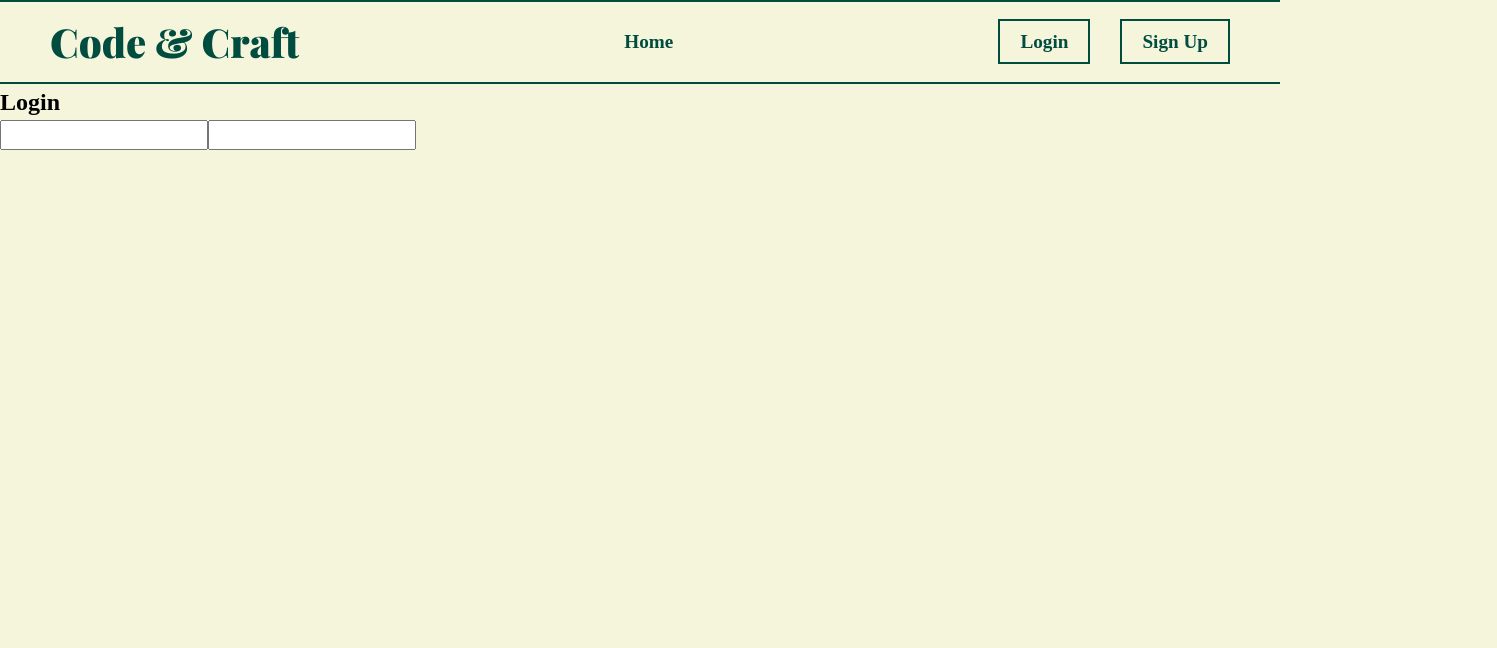
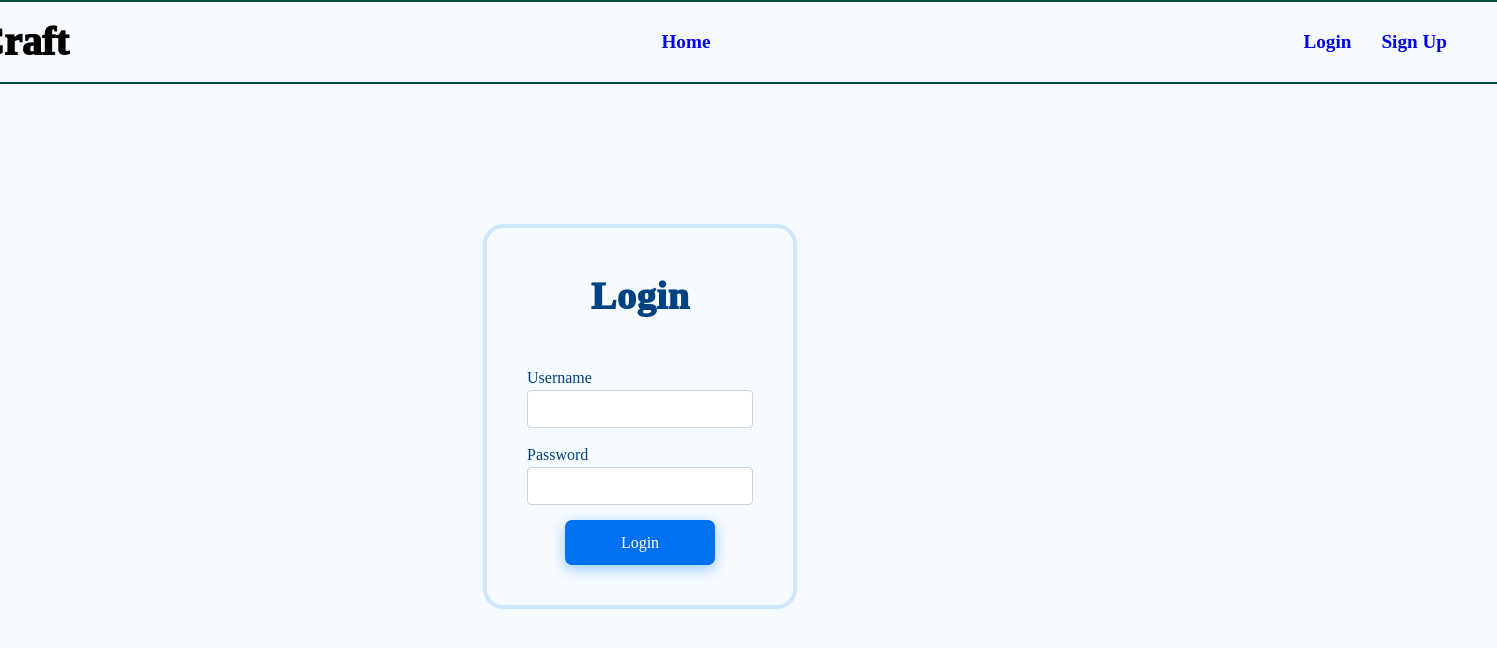
Before and after one commit to LaithAlnajjar/blog-platform, a React (Vite) app in the folder public-blog/: page /login in a window 1280 px wide. Shown: the top 648 px of the page, 1497 px wide, since content can reach past the window. Built offline with nearby package versions, Linux system fonts and the light colour scheme; a web font is replaced by a local one.

Commit message:
feat: Implement logging in

```diff
--- a/public-blog/src/components/Header.module.css
+++ b/public-blog/src/components/Header.module.css
@@ -1,6 +1,8 @@
+@import '../styles/colors.module.css';
+
 .header {
-  composes: primaryBg from './colors.module.css';
-  width: 100%;
+  background-color: var(--primary-bg);
+  min-width: 100vw;
   min-height: 10vh;
   display: flex;
   justify-content: space-between;
@@ -11,14 +13,11 @@
 }
 
 .blog-name {
-  composes: primaryText from './colors.module.css';
-  composes: primaryFont from './fonts.module.css';
   font-size: 2.5rem;
   font-weight: 1000;
 }
 
 .nav-list {
-  composes: primaryText from './colors.module.css';
   display: flex;
   justify-content: space-between;
   align-items: center;
@@ -26,8 +25,13 @@
   font-size: 1.2rem;
 }
 
+.nav-list > li > a:visited {
+  color: black;
+  font-weight: 600;
+  text-decoration: none;
+}
+
 .auth-list {
-  composes: primaryText from './colors.module.css';
   display: flex;
   justify-content: space-between;
   align-items: center;
@@ -38,11 +42,11 @@
 
 .link {
   font-weight: 600;
-  composes: primaryText from './colors.module.css';
   text-decoration: none;
 }
 
-.auth-list > li > .link {
+.auth-list > li > .link:visited {
+  color: black;
   padding: 10px 20px;
   border: 2px solid #004d40;
 }
--- a/public-blog/src/components/colors.module.css
+++ /dev/null
@@ -1,19 +0,0 @@
-.primaryBg {
-  background-color: #f5f5dc;
-}
-
-.secondaryBg {
-  background-color: #eae7dc;
-}
-
-.accent {
-  color: #1b1f3b;
-}
-
-.primaryText {
-  color: #004d40;
-}
-
-.secondaryText {
-  color: #e07a5f;
-}
--- /dev/null
+++ b/public-blog/src/context/AuthContext.jsx
@@ -0,0 +1,58 @@
+import { createContext, useContext, useState, useEffect } from 'react';
+import axios from 'axios';
+
+const AuthContext = createContext(null);
+
+const AuthProvider = ({ children }) => {
+  const [user, setUser] = useState(null);
+  const [token, setToken] = useState(null);
+
+  const storedUser = localStorage.getItem('user');
+  const storedToken = localStorage.getItem('token');
+
+  useEffect(() => {
+    if (storedUser && storedToken) {
+      setUser(JSON.parse(storedUser));
+      setToken(storedToken);
+    }
+  }, [storedUser, storedToken]);
+
+  const login = async (data) => {
+    try {
+      const { username, password } = data;
+      const response = await axios.post('http://localhost:3000/login', {
+        username,
+        password,
+      });
+      if (response.data.success) {
+        setUser(response.data.data.user);
+        setToken(response.data.data.token);
+        localStorage.setItem('user', JSON.stringify(response.data.data.user));
+        localStorage.setItem('token', response.data.data.token);
+        return;
+      }
+      throw new Error(response.message);
+    } catch (error) {
+      console.error(error);
+    }
+  };
+
+  const logout = () => {
+    setUser(null);
+    setToken(null);
+    localStorage.removeItem('user');
+    localStorage.removeItem('token');
+  };
+
+  return (
+    <AuthContext.Provider value={{ user, token, login, logout }}>
+      {children}
+    </AuthContext.Provider>
+  );
+};
+
+export default AuthProvider;
+
+export const useAuth = () => {
+  return useContext(AuthContext);
+};
--- a/public-blog/src/context/authContext.jsx
+++ /dev/null
@@ -1,47 +0,0 @@
-import { createContext, useContext, useState } from 'react';
-import axios from 'axios';
-
-const AuthContext = createContext(null);
-
-const AuthProvider = ({ children }) => {
-  const [user, setUser] = useState(null);
-  const [token, setToken] = useState(localStorage.getItem('token'));
-
-  const login = async (data) => {
-    try {
-      const { username, password } = data;
-      const response = await axios.post('/api/auth/login', {
-        username,
-        password,
-      });
-      console.log(response);
-      if (response.data.success) {
-        setUser(response.data.user);
-        setToken(response.data.token);
-        localStorage.setItem('site', response.data.token);
-        return;
-      }
-      throw new Error(response.message);
-    } catch (error) {
-      console.error(error);
-    }
-  };
-
-  const logout = () => {
-    setUser(null);
-    setToken('');
-    localStorage.removeItem('site');
-  };
-
-  return (
-    <AuthContext.Provider value={{ user, token, login, logout }}>
-      {children}
-    </AuthContext.Provider>
-  );
-};
-
-export default AuthProvider;
-
-export const useAuth = () => {
-  return useContext(AuthContext);
-};
--- a/public-blog/src/index.css
+++ b/public-blog/src/index.css
@@ -1,3 +1,5 @@
+@import './styles/colors.module.css';
+
 /* 1. Use a more-intuitive box-sizing model */
 *,
 *::before,
@@ -61,5 +63,7 @@ h6 {
 }
 
 body {
-  background-color: #f5f5dc;
+  background-color: var(--primary-bg);
+  display: grid;
+  place-content: center;
 }
--- a/public-blog/src/main.jsx
+++ b/public-blog/src/main.jsx
@@ -2,7 +2,7 @@ import { StrictMode } from 'react';
 import { createRoot } from 'react-dom/client';
 import './index.css';
 import App from './App.jsx';
-import AuthProvider from './context/authContext.jsx';
+import AuthProvider from './context/AuthContext.jsx';
 
 createRoot(document.getElementById('root')).render(
   <StrictMode>
--- a/public-blog/src/pages/Login.jsx
+++ b/public-blog/src/pages/Login.jsx
@@ -1,15 +1,63 @@
+import { useState } from 'react';
+import { useAuth } from '../context/AuthContext';
+import styles from './Login.module.css';
+
 function Login() {
+  const [input, setInput] = useState({
+    username: '',
+    password: '',
+  });
+
+  const auth = useAuth();
+
+  const handleChange = (e) => {
+    setInput({
+      ...input,
+      [e.target.name]: e.target.value,
+    });
+  };
+
+  const handleSubmit = (e) => {
+    try {
+      e.preventDefault();
+      auth.login(input);
+    } catch (error) {
+      console.error(error);
+    }
+  };
+
   return (
-    <div>
-      <h2>Login</h2>
-      <form action="http://localhost:3000/login" method="POST"></form>
+    <form
+      action="http://localhost:3000/login"
+      method="POST"
+      onSubmit={handleSubmit}
+      className={styles['form']}
+    >
+      <h2 className={styles['title']}>Login</h2>
       <label htmlFor="username">
-        <input type="text" id="username" name="username" />
+        Username
+        <input
+          type="text"
+          id="username"
+          name="username"
+          onChange={handleChange}
+          className={styles['username'] + ' ' + styles['input']}
+        />
       </label>
       <label htmlFor="password">
-        <input type="password" id="password" name="password" />
+        Password
+        <input
+          type="password"
+          id="password"
+          name="password"
+          onChange={handleChange}
+          className={styles['password'] + ' ' + styles['input']}
+        />
       </label>
-    </div>
+      <button type="submit" className={styles['button']}>
+        Login
+      </button>
+    </form>
   );
 }
 
--- /dev/null
+++ b/public-blog/src/pages/Login.module.css
@@ -0,0 +1,74 @@
+@import '../styles/colors.module.css';
+
+.title {
+  font-size: 2.4em;
+  font-weight: 1000;
+  color: var(--primary-text);
+  text-align: center;
+  margin-bottom: 25px;
+  letter-spacing: 0.5px;
+}
+
+.form {
+  margin: 140px 700px;
+  max-height: 80vh;
+  max-width: 100%;
+  padding: 40px;
+  background-color: var(--primary-bg);
+  border: 4px solid var(--secondary-bg);
+  border-radius: 20px;
+  display: flex;
+  flex-direction: column;
+  align-items: center;
+  gap: 15px;
+}
+
+label {
+  display: flex;
+  flex-direction: column;
+  color: var(--primary-text);
+}
+
+.input {
+  padding: 6px 12px;
+  font-size: 16px;
+  font-weight: 400;
+  line-height: 1.5;
+  color: #212529;
+  background-color: #fff;
+  background-clip: padding-box;
+  border: 1px solid #ced4da;
+  appearance: none;
+  border-radius: 4px;
+  transition: border-color 0.15s ease-in-out, box-shadow 0.15s ease-in-out;
+}
+
+.input:focus {
+  color: #212529;
+  background-color: #fff;
+  border-color: #86b7fe;
+  outline: 0;
+  box-shadow: 0 0 0 0.25rem rgb(13 110 253 / 25%);
+}
+
+.button {
+  display: inline-block;
+  outline: 0;
+  cursor: pointer;
+  border: none;
+  padding: 0 56px;
+  height: 45px;
+  line-height: 45px;
+  border-radius: 7px;
+  background-color: #0070f3;
+  color: white;
+  font-weight: 400;
+  font-size: 16px;
+  box-shadow: 0 4px 14px 0 rgb(0 118 255 / 39%);
+  transition: background 0.2s ease, color 0.2s ease, box-shadow 0.2s ease;
+}
+
+.button:hover {
+  background-color: #0056b3;
+  box-shadow: 0 6px 20px rgba(0, 118, 255, 0.23);
+}
--- /dev/null
+++ b/public-blog/src/styles/colors.module.css
@@ -0,0 +1,7 @@
+:root {
+  --primary-bg: #f6fbff;
+  --secondary-bg: #d0e8ff;
+  --primary-text: #004182;
+  --secondary-text: #104952;
+  --accent: #b24020;
+}
```
Also changed, not shown: public-blog/src/styles/fonts.module.css (renamed from public-blog/src/components/fonts.module.css).
